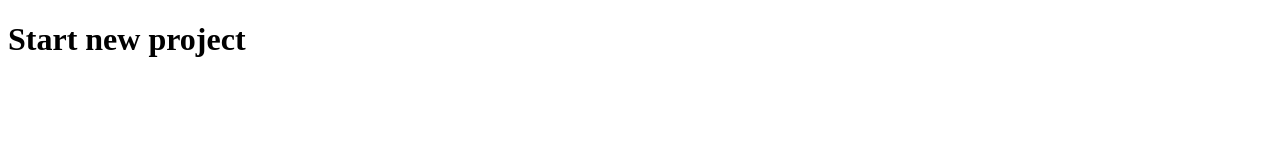
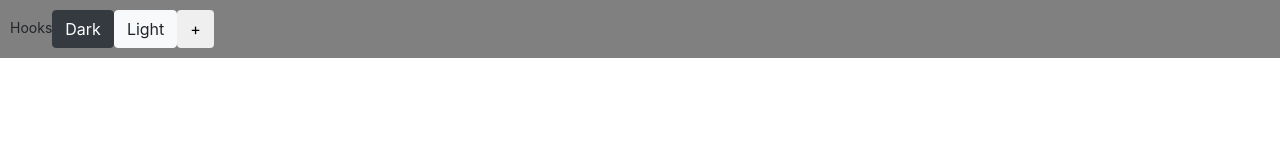
Before and after one commit to a-reznikov/Hooks-React, a React app: page / in a window 1280 px wide. Built offline with nearby package versions, Linux system fonts and the light colour scheme.

Commit message:
feat: useState

```diff
--- a/public/index.html
+++ b/public/index.html
@@ -2,42 +2,11 @@
 <html lang="en">
   <head>
     <meta charset="utf-8" />
-    <link rel="icon" href="%PUBLIC_URL%/favicon.ico" />
-    <meta name="viewport" content="width=device-width, initial-scale=1" />
-    <meta name="theme-color" content="#000000" />
-    <meta
-      name="description"
-      content="Web site created using create-react-app"
-    />
-    <link rel="apple-touch-icon" href="%PUBLIC_URL%/logo192.png" />
-    <!--
-      manifest.json provides metadata used when your web app is installed on a
-      user's mobile device or desktop. See https://developers.google.com/web/fundamentals/web-app-manifest/
-    -->
-    <link rel="manifest" href="%PUBLIC_URL%/manifest.json" />
-    <!--
-      Notice the use of %PUBLIC_URL% in the tags above.
-      It will be replaced with the URL of the `public` folder during the build.
-      Only files inside the `public` folder can be referenced from the HTML.
-
-      Unlike "/favicon.ico" or "favicon.ico", "%PUBLIC_URL%/favicon.ico" will
-      work correctly both with client-side routing and a non-root public URL.
-      Learn how to configure a non-root public URL by running `npm run build`.
-    -->
-    <title>React App</title>
+    <meta name="viewport" content="width=device-width, initial-scale=1, shrink-to-fit=no">
+    <link rel="stylesheet" href="https://cdn.jsdelivr.net/npm/bootstrap@4.0.0/dist/css/bootstrap.min.css" integrity="sha384-Gn5384xqQ1aoWXA+058RXPxPg6fy4IWvTNh0E263XmFcJlSAwiGgFAW/dAiS6JXm" crossorigin="anonymous">
+    <title>Hooks</title>
   </head>
   <body>
-    <noscript>You need to enable JavaScript to run this app.</noscript>
     <div id="root"></div>
-    <!--
-      This HTML file is a template.
-      If you open it directly in the browser, you will see an empty page.
-
-      You can add webfonts, meta tags, or analytics to this file.
-      The build step will place the bundled scripts into the <body> tag.
-
-      To begin the development, run `npm start` or `yarn start`.
-      To create a production bundle, use `npm run build` or `yarn build`.
-    -->
   </body>
 </html>
--- a/src/index.js
+++ b/src/index.js
@@ -1,7 +1,27 @@
-import React from 'react';
+import React, { useState } from 'react';
 import ReactDOM from 'react-dom/client';
 
 const root = ReactDOM.createRoot(document.getElementById('root'));
+
+const App = () => {
+
+  const [color, setColor] = useState('gray');
+  const [fontSize, setFontSize] = useState(14);
+
+  return (
+    <div style={{ padding: '10px', backgroundColor: color, fontSize: `${fontSize}px` }}>
+      Hooks
+      <button className='btn btn-dark' onClick={() => setColor('gray')}>Dark</button>
+      <button className='btn btn-light' onClick={() => setColor('white')}>Light</button>
+      <button className='btn' onClick={() => setFontSize((size) => size + 2)}>+</button>
+
+    </div>
+  )
+}
+
+
+
+
 root.render(
-  <h1>Start new project</h1>
+  <App />
 );
```
